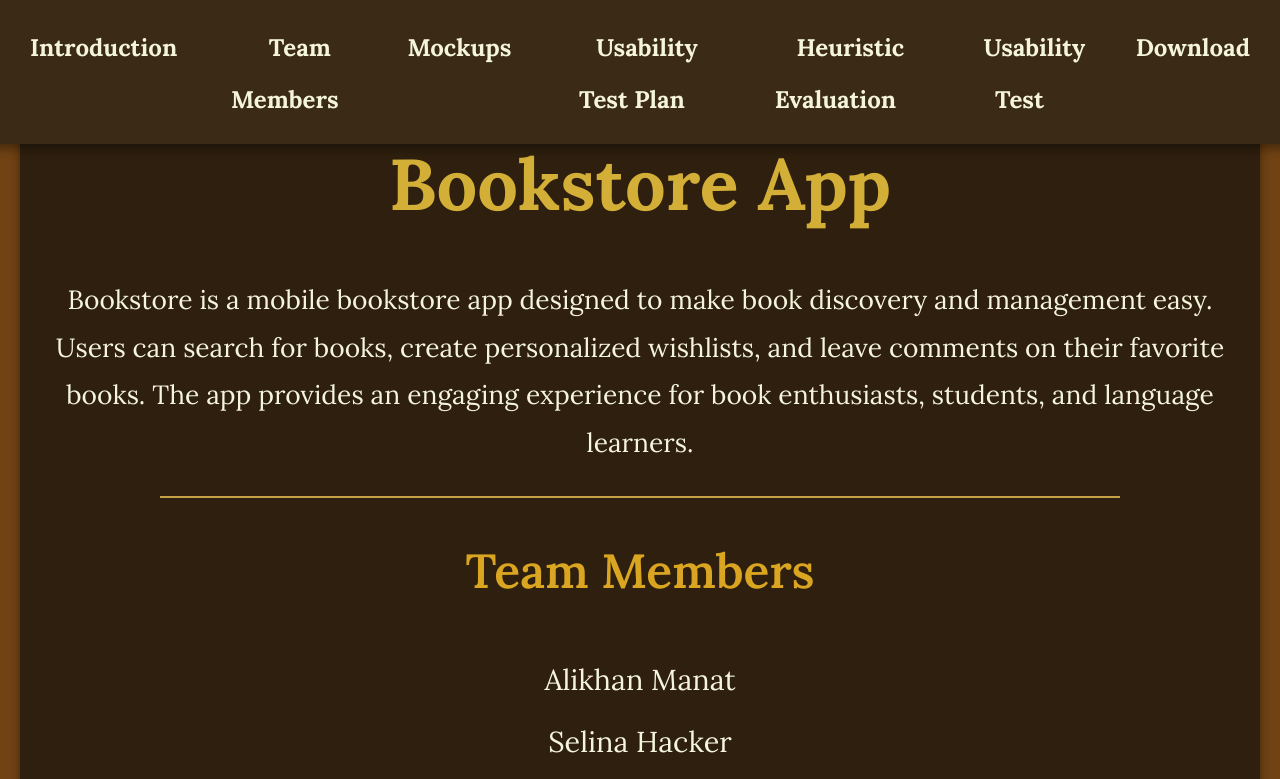
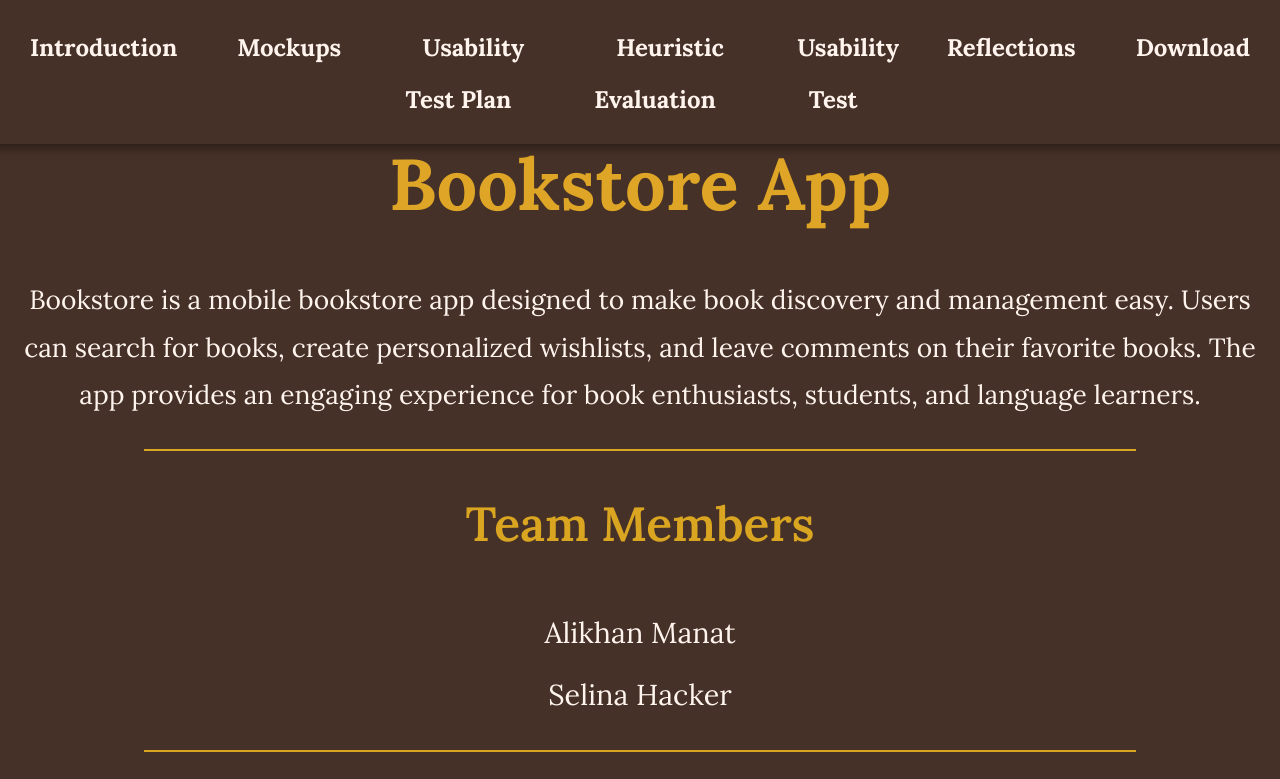
Before and after one commit to cc231008/Bookstore-App, a plain HTML site: page docs/index.html in a window 1280 px wide. Shown: the top 779 px of the page. Drawn offline with Linux system fonts and the light colour scheme.

Commit message:
Github pages upd

```diff
--- a/docs/index.html
+++ b/docs/index.html
@@ -8,8 +8,8 @@
     <link href="https://fonts.googleapis.com/css2?family=Lora:wght@400;600;700&display=swap" rel="stylesheet">
     <style>
         body {
-            background-color: #704214;
-            color: #F5F5DC;
+            background-color: #745447;
+            color: #FFF5EE;
             font-family: 'Lora', serif;
             font-size: 24px;
             line-height: 1.8;
@@ -24,8 +24,8 @@
 
         /* Container Styling */
         .container {
-            max-width: 1200px;
-            background-color: #2E1F0E;
+            max-width: 1600px;
+            background-color: #463128;
             border-radius: 12px;
             box-shadow: 0px 4px 10px rgba(0, 0, 0, 0.4);
             padding: 20px;
@@ -37,7 +37,7 @@
             font-size: 3em;
             margin-top: 100px;
             margin-bottom: 20px;
-            color: #D4AF37;
+            color: #DEA526;
             font-weight: 700;
         }
 
@@ -64,6 +64,7 @@
         }
 
         ul li {
+            color: #FFF5EE;
             margin-bottom: 10px;
         }
 
@@ -86,13 +87,13 @@
         .divider {
             margin: 30px auto;
             height: 2px;
-            background-color: #C3A045;
+            background-color: #DAA520;
             width: 80%;
         }
 
         /* Box Styling */
         .box {
-            background-color: #3A2A16;
+            background-color: #3C261D;
             border: 2px solid #D4AF37;
             border-radius: 10px;
             padding: 20px;
@@ -102,19 +103,19 @@
         }
 
         .box h4 {
-            color: #DAA520;
+            #D4AF37
             font-weight: 600;
         }
 
         /* Link Styling */
         a {
-            color: #F5F5DC;
+            color: #FFF8DC;
             text-decoration: none;
             font-weight: bold;
         }
 
         a:hover {
-            color: #D4AF37;
+            color: #FFD700;
         }
 
         /* Table Styling */
@@ -135,24 +136,22 @@
         }
 
         th {
-            background-color: #3A2A16;
             color: #D4AF37;
         }
 
         td {
-            background-color: #2E1F0E;
             color: #F5F5DC;
         }
 
         /* Navbar Styling */
         .navbar {
-            background-color: #3A2A16;
-            padding: 20px 20px;
-            position: fixed;
-            top: 0;
-            width: 100%;
-            z-index: 1000;
-            box-shadow: 0px 4px 10px rgba(0, 0, 0, 0.4);
+        background-color: #463128;
+        padding: 20px;
+        position: fixed;
+        top: 0;
+        width: 100%;
+        z-index: 1000;
+        box-shadow: 0px 4px 10px rgba(0, 0, 0, 0.4);
         }
 
         .nav-links {
@@ -169,7 +168,7 @@
 
         .nav-links a {
             text-decoration: none;
-            color: #F5F5DC;
+            color: #FFF5EE;
             font-size: 24px;
             font-weight: bold;
             padding: 10px 15px;
@@ -177,7 +176,7 @@
         }
 
         .nav-links a:hover {
-            color: #D4AF37;
+            color: #FFD700;
         }
 
         /* Responsive Navbar */
@@ -219,11 +218,11 @@
 <nav class="navbar">
     <ul class="nav-links">
         <li><a href="#introduction">Introduction</a></li>
-        <li><a href="#team-members">Team Members</a></li>
         <li><a href="#mockups">Mockups</a></li>
         <li><a href="#usability-test-plan">Usability Test Plan</a></li>
         <li><a href="#heuristic-evaluation">Heuristic Evaluation</a></li>
         <li><a href="#usability-test">Usability Test</a></li>
+        <li><a href="#reflections">Reflections</a></li>
         <li><a href="#download">Download</a></li>
     </ul>
 </nav>
@@ -444,6 +443,19 @@
     </p>
     <img src="images/SUS_score.png" alt="SUS Score">
 
+    <h2 id="reflections">Reflections</h2>
+    <h4>Selina Hacker</h4>
+    <p> The third semester code lab was undoubtedly the most enjoyable experience I've had so far. Working collaboratively made the project both more manageable and more enjoyable. Working on the bookstore app gave me a chance to really dive into app development, especially in making the app look good, analysing how users interact with it, and keeping our project documents organized. One big challenge was adapting the different features of the app to make it look engaging. <br>
+        I had a few different jobs on this project. Mostly, I focused on the design of the app, where I tried to make sure that everything looked clean and not too cluttered. I designed every screen and really tried to meet the design of our mock-up screens. Of course, I ran into a lot of UI/UX design challenges, but in the end, I managed to do everything I wanted to do. The greatest challenge I faced was the welcome screen with the fitting animation, which was necessary due to uneven UI loading. <br>
+        Also, after receiving some feedback, I made some changes to different interactions to ensure every action was clear. <br>
+        I was also in charge of our GitHub pages, making sure our documentation was well-structured and that everything we needed was there. <br><br>
+        This project taught me a lot about planning ahead, which I think Alikhan and I managed very well. I also learned how valuable it is to use data to make decisions. I really enjoyed working with my teammate; it was great to share ideas with each other. <br><br>
+        Looking back, I see how much I’ve learned and how much more confident I feel now about making apps. The challenges were tough, and a few were very time-consuming, but getting through them taught me that I can handle problems and find solutions.<br><br>
+        Overall, working on this project was far less stressful with a partner than alone, and I greatly appreciate Alikhan for being such an excellent teammate.
+    </p>
+
+    <h4>Alikhan Manat</h4>
+
     <h2 id="download">Download the APK here</h2>
     <p>Below you can download the zip folder with our APK file inside. Unzip the folder and you can install it on your android phone.
     </p>
```
